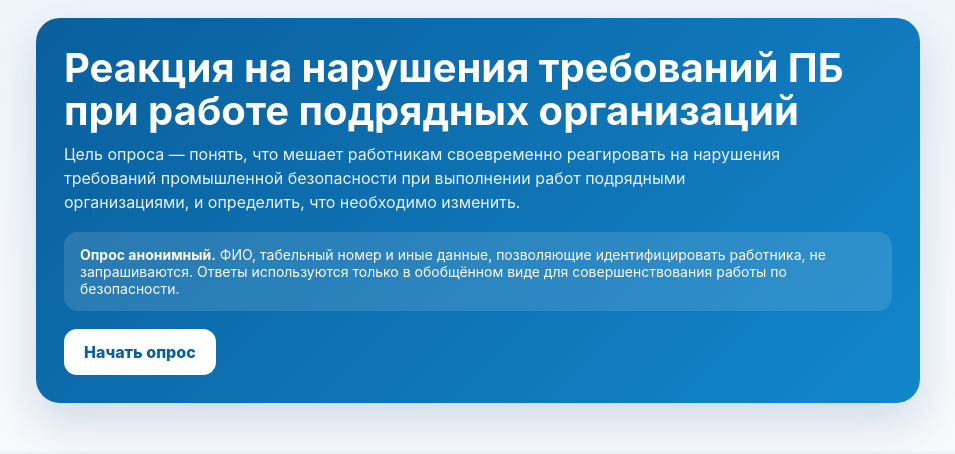
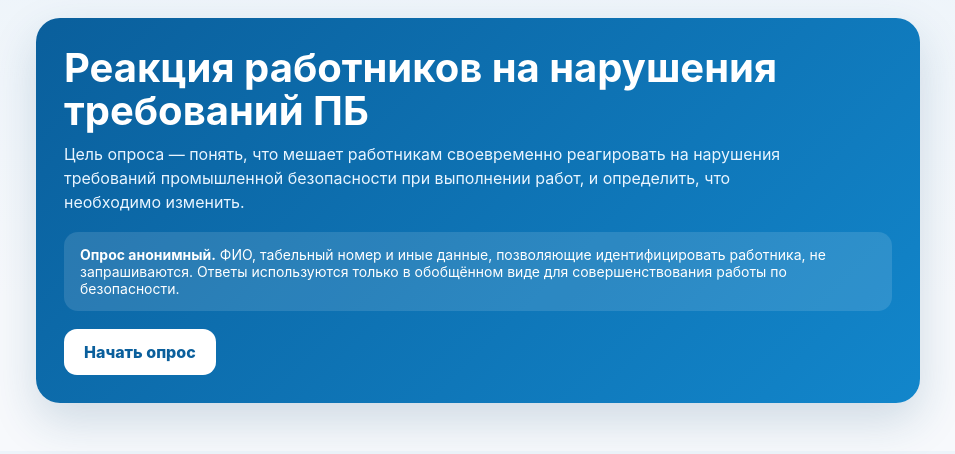
Before and after one commit to toypajnv/rpo-mobile, a FastAPI app: template server/app/templates/survey.html in a window 1280 px wide. Shown: the part 62-516 px from the top of the page, without its empty margins (162-1117 px from the left). Run offline with FastAPI, Linux system fonts and the light colour scheme; the template is opened without the code that fills it, so the values that code supplies are empty.

Commit message:
Neutralize contractor wording in survey UI

```diff
--- a/server/app/templates/survey.html
+++ b/server/app/templates/survey.html
@@ -24,26 +24,26 @@
 <body>
 <div class="shell">
   <div class="topbar"><div class="brand">ПАО СН-МНГ · Опрос по безопасности</div><a class="stats-link" href="/opros/statistika">Статистика</a></div>
-  <section class="hero" id="intro"><h1>Реакция на нарушения требований ПБ при работе подрядных организаций</h1><p>Цель опроса — понять, что мешает работникам своевременно реагировать на нарушения требований промышленной безопасности при выполнении работ подрядными организациями, и определить, что необходимо изменить.</p><div class="privacy"><b>Опрос анонимный.</b> ФИО, табельный номер и иные данные, позволяющие идентифицировать работника, не запрашиваются. Ответы используются только в обобщённом виде для совершенствования работы по безопасности.</div><div class="start-wrap"><button class="primary" id="startBtn">Начать опрос</button></div></section>
+  <section class="hero" id="intro"><h1>Реакция работников на нарушения требований ПБ</h1><p>Цель опроса — понять, что мешает работникам своевременно реагировать на нарушения требований промышленной безопасности при выполнении работ, и определить, что необходимо изменить.</p><div class="privacy"><b>Опрос анонимный.</b> ФИО, табельный номер и иные данные, позволяющие идентифицировать работника, не запрашиваются. Ответы используются только в обобщённом виде для совершенствования работы по безопасности.</div><div class="start-wrap"><button class="primary" id="startBtn">Начать опрос</button></div></section>
   <section class="survey-card" id="survey"><div class="progress-head"><span id="stepText"></span><span id="stepPct"></span></div><div class="progress"><div id="progressBar"></div></div><h2 class="question" id="questionTitle"></h2><p class="hint" id="questionHint"></p><div id="answerArea"></div><div class="error" id="errorBox"></div><div class="footer"><button class="btn secondary" id="backBtn">Назад</button><button class="btn next" id="nextBtn">Далее</button></div></section>
   <section class="survey-card" id="done"><div class="done"><div class="check">✓</div><h2>Спасибо за участие</h2><p>Ответ принят. Ваши ответы помогут определить реальные причины, по которым работники реагируют или не реагируют на нарушения, и выбрать практические меры, которые будут работать на объектах.</p></div></section>
 </div>
 <script>
 const QUESTIONS=[
-{id:'q1',type:'single',title:'Если Вы видите, что работник подрядной организации выполняет работу с нарушением требований ПБ, что Вы обычно делаете?',options:['Сразу останавливаю работу / прошу прекратить опасное действие','Делаю замечание, но работу не останавливаю','Сообщаю своему руководителю','Сообщаю руководителю подрядчика','Прохожу мимо, если нарушение не кажется серьёзным','Ничего не делаю','Другое']},
-{id:'q2',type:'single',title:'Как часто Вы сталкиваетесь с нарушениями требований ПБ со стороны подрядчиков?',options:['Практически каждый день','Несколько раз в неделю','Несколько раз в месяц','Редко','Практически никогда']},
-{id:'q3',type:'scale',title:'Насколько Вы считаете, что должны лично вмешаться, если видите нарушение ПБ у подрядчика?',hint:'Оцените по шкале от 1 до 5.'},
-{id:'q4',type:'multi',title:'Что чаще всего мешает Вам вмешаться в работу подрядчика?',hint:'Можно выбрать несколько вариантов.',options:['Считаю, что это ответственность руководителя подрядчика','Считаю, что это не моя зона ответственности','Не хочу конфликтовать с подрядчиком','Не уверен, что нарушение действительно является нарушением','Не знаю, к кому обращаться','Боюсь негативной реакции руководителя','Боюсь негативной реакции подрядчика','Не хочу задерживать выполнение работ','Думаю, что кто-то другой уже обратит внимание','Нарушение кажется незначительным','Ничего не мешает — я вмешиваюсь','Другое']},
-{id:'q5',type:'single',title:'Представьте: Вы проходите мимо места работы подрядчика и видите явное нарушение ПБ. Ваш руководитель находится далеко. Что Вы будете делать?',options:['Сам остановлю работу','Сделаю замечание и попрошу устранить нарушение','Позвоню своему руководителю','Сообщу руководителю подрядчика','Подожду, пока придёт ответственный','Скорее всего, не буду вмешиваться','Другое']},
-{id:'q6',type:'single',title:'Знаете ли Вы установленный порядок действий, если при работе подрядчика выявлено нарушение ПБ?',options:['Да, хорошо знаю','Примерно знаю','Не знаю']},
-{id:'q7',type:'single',title:'Как обычно реагирует Ваш непосредственный руководитель, если Вы сообщаете о нарушении ПБ у подрядчика?',options:['Поддерживает и помогает устранить нарушение','Спокойно принимает информацию','Просит сначала разобраться самостоятельно','Считает, что этим должен заниматься подрядчик','Негативно реагирует','Случаев не было','Затрудняюсь ответить']},
-{id:'q8',type:'single',title:'Как Вы думаете, что произойдёт, если Вы остановите работу подрядчика из-за нарушения ПБ?',options:['Руководитель поддержит','Нарушение устранят и работу продолжат','Возникнут споры с подрядчиком','Мне скажут, что я вмешиваюсь не в свою работу','Работа будет необоснованно задержана','Не знаю','Другое']},
-{id:'q9',type:'multi',max:3,title:'Что помогло бы Вам чаще вмешиваться при нарушениях ПБ у подрядчиков?',hint:'Выберите до 3 вариантов.',options:['Чётко закреплённое право/обязанность вмешиваться','Поддержка руководителя','Понятный порядок действий','Обучение на реальных ситуациях','Возможность быстро сообщить о нарушении без бюрократии','Положительная оценка таких действий','Обратная связь о результатах','Личный пример руководителей','Ничего — я и сейчас вмешиваюсь','Другое']},
-{id:'q10',type:'text',optional:true,title:'Вспомните последний случай, когда Вы видели нарушение ПБ у подрядчика. Что Вы сделали?',hint:'Свободный ответ. Можно пропустить.'},
+{id:'q1',type:'single',title:'Если Вы видите, что работник выполняет работу с нарушением требований ПБ, что Вы обычно делаете?',options:['Сразу останавливаю работу / прошу прекратить опасное действие','Делаю замечание, но работу не останавливаю','Сообщаю своему руководителю','Сообщаю ответственному руководителю','Прохожу мимо, если нарушение не кажется серьёзным','Ничего не делаю','Другое']},
+{id:'q2',type:'single',title:'Как часто Вы сталкиваетесь с нарушениями требований ПБ со стороны работников?',options:['Практически каждый день','Несколько раз в неделю','Несколько раз в месяц','Редко','Практически никогда']},
+{id:'q3',type:'scale',title:'Насколько Вы считаете, что должны лично вмешаться, если видите нарушение ПБ со стороны другого работника?',hint:'Оцените по шкале от 1 до 5.'},
+{id:'q4',type:'multi',title:'Что чаще всего мешает Вам вмешаться, если Вы видите нарушение ПБ?',hint:'Можно выбрать несколько вариантов.',options:['Считаю, что это ответственность руководителя работ','Считаю, что это не моя зона ответственности','Не хочу вступать в конфликт','Не уверен, что нарушение действительно является нарушением','Не знаю, к кому обращаться','Боюсь негативной реакции руководителя','Боюсь негативной реакции другого работника','Не хочу задерживать выполнение работ','Думаю, что кто-то другой уже обратит внимание','Нарушение кажется незначительным','Ничего не мешает — я вмешиваюсь','Другое']},
+{id:'q5',type:'single',title:'Представьте: Вы проходите мимо места выполнения работ и видите явное нарушение ПБ. Ваш руководитель находится далеко. Что Вы будете делать?',options:['Сам остановлю работу','Сделаю замечание и попрошу устранить нарушение','Позвоню своему руководителю','Сообщу ответственному руководителю','Подожду, пока придёт ответственный','Скорее всего, не буду вмешиваться','Другое']},
+{id:'q6',type:'single',title:'Знаете ли Вы установленный порядок действий, если при выполнении работ выявлено нарушение ПБ?',options:['Да, хорошо знаю','Примерно знаю','Не знаю']},
+{id:'q7',type:'single',title:'Как обычно реагирует Ваш непосредственный руководитель, если Вы сообщаете о нарушении ПБ?',options:['Поддерживает и помогает устранить нарушение','Спокойно принимает информацию','Просит сначала разобраться самостоятельно','Считает, что этим должен заниматься ответственный руководитель','Негативно реагирует','Случаев не было','Затрудняюсь ответить']},
+{id:'q8',type:'single',title:'Как Вы думаете, что произойдёт, если Вы остановите работу из-за нарушения ПБ?',options:['Руководитель поддержит','Нарушение устранят и работу продолжат','Возникнут споры / конфликт','Мне скажут, что я вмешиваюсь не в свою работу','Работа будет необоснованно задержана','Не знаю','Другое']},
+{id:'q9',type:'multi',max:3,title:'Что помогло бы Вам чаще вмешиваться при нарушениях ПБ?',hint:'Выберите до 3 вариантов.',options:['Чётко закреплённое право/обязанность вмешиваться','Поддержка руководителя','Понятный порядок действий','Обучение на реальных ситуациях','Возможность быстро сообщить о нарушении без бюрократии','Положительная оценка таких действий','Обратная связь о результатах','Личный пример руководителей','Ничего — я и сейчас вмешиваюсь','Другое']},
+{id:'q10',type:'text',optional:true,title:'Вспомните последний случай, когда Вы видели нарушение ПБ. Что Вы сделали?',hint:'Свободный ответ. Можно пропустить.'},
 {id:'q11',type:'text',optional:true,title:'Что, на Ваш взгляд, чаще всего заставляет работников проходить мимо нарушения?',hint:'Свободный ответ. Можно пропустить.'},
-{id:'q12',type:'text',optional:true,title:'Что нужно изменить, чтобы работники действительно не проходили мимо нарушений ПБ подрядчиков?',hint:'Свободный ответ. Можно пропустить.'},
-{id:'q13',type:'single',title:'Оцените согласие с утверждением: «Если я вижу нарушение требований ПБ при работе подрядчика, я считаю своей обязанностью отреагировать, даже если это не мой участок и не мой работник».',options:['Полностью согласен','Скорее согласен','Скорее не согласен','Не согласен','Затрудняюсь ответить']},
-{id:'q14',type:'text',optional:true,title:'Ваши предложения по процессу остановки работ',hint:'Что необходимо изменить или добавить, чтобы работникам было проще, понятнее и комфортнее останавливать небезопасные работы подрядчиков? Можно пропустить.'}
+{id:'q12',type:'text',optional:true,title:'Что нужно изменить, чтобы работники действительно не проходили мимо нарушений ПБ?',hint:'Свободный ответ. Можно пропустить.'},
+{id:'q13',type:'single',title:'Оцените согласие с утверждением: «Если я вижу нарушение требований ПБ, я считаю своей обязанностью отреагировать, даже если это не мой участок и не мой работник».',options:['Полностью согласен','Скорее согласен','Скорее не согласен','Не согласен','Затрудняюсь ответить']},
+{id:'q14',type:'text',optional:true,title:'Ваши предложения по процессу остановки работ',hint:'Что необходимо изменить или добавить, чтобы работникам было проще, понятнее и комфортнее останавливать небезопасные работы? Можно пропустить.'}
 ];
 const state={};let current=0;const intro=document.getElementById('intro'),survey=document.getElementById('survey'),done=document.getElementById('done'),answerArea=document.getElementById('answerArea'),errorBox=document.getElementById('errorBox');
 document.getElementById('startBtn').onclick=()=>{intro.style.display='none';survey.classList.add('active');render();};document.getElementById('backBtn').onclick=()=>{collect(false);if(current>0){current--;render();}};document.getElementById('nextBtn').onclick=async()=>{if(!collect(true))return;if(current<QUESTIONS.length-1){current++;render();return;}await submitSurvey();};
```
